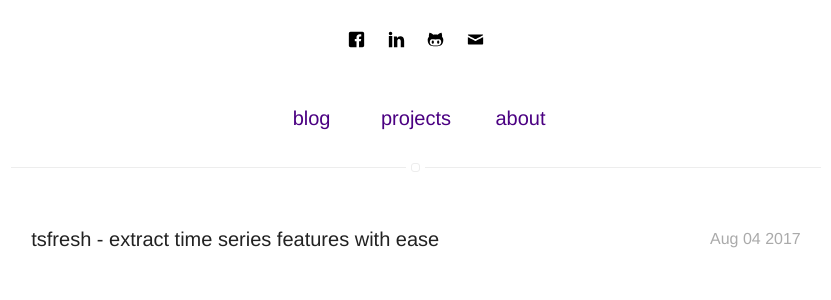
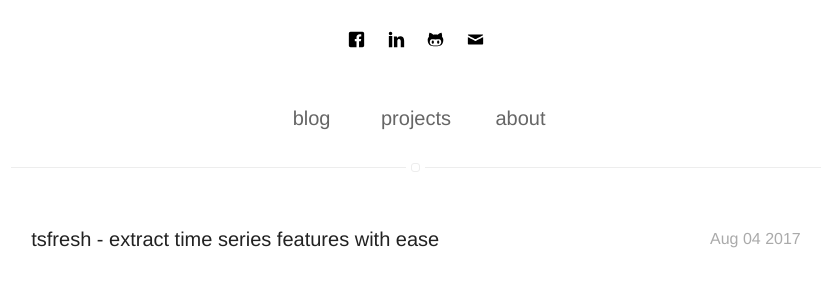
Before and after one commit to nils-braun/nils-braun.github.io, a Jekyll site: the page built from index.html, in a window 1280 px wide. Shown: the part 492-792 px from the top of the page, without its empty margins (224-1055 px from the left). Built offline with Jekyll 4.4.1, drawn with Linux system fonts in a browser that asks for light colours.

Commit message:
Small changes to layout

```diff
--- a/_includes/nav.html
+++ b/_includes/nav.html
@@ -2,6 +2,10 @@
     <ul class="list">
         {% if page.title != "Home" %}
             <li class="item">
+                <a class="link" href="{{ site.url }}/">home</a>
+            </li>
+        {% else %}
+            <li class="item selected">
                 <a class="link" href="{{ site.url }}/">home</a>
             </li>
         {% endif %}
@@ -9,6 +13,10 @@
         {% if site.blog == true %}
             {% if page.title != "Blog" %}
                 <li class="item">
+                    <a class="link" href="{{ site.url }}/blog">blog</a>
+                </li>
+            {% else %}
+                <li class="item selected">
                     <a class="link" href="{{ site.url }}/blog">blog</a>
                 </li>
             {% endif %}
@@ -19,6 +27,10 @@
                 <li class="item">
                     <a class="link" href="{{ site.url }}/projects">projects</a>
                 </li>
+            {% else %}
+                <li class="item selected">
+                    <a class="link" href="{{ site.url }}/projects">projects</a>
+                </li>
             {% endif %}
         {% endif %}
 
@@ -27,13 +39,11 @@
                 <li class="item">
                     <a class="link" href="{{ site.url }}/about">about</a>
                 </li>
+            {% else %}
+                <li class="item selected">
+                    <a class="link" href="{{ site.url }}/about">about</a>
+                </li>
             {% endif %}
-        {% endif %}
-
-        {% if site.resume == true %}
-            <li class="item">
-                <a class="link" href="{% if site.resume-external %}{{ site.resume-url }}{% else %}{{ site.url }}/{{ site.resume-url }}{% endif %}">résumé</a>
-            </li>
         {% endif %}
     </ul>
 </nav>
--- a/_sass/components/nav.sass
+++ b/_sass/components/nav.sass
@@ -14,6 +14,7 @@
             font-size: 1.4rem
             padding: 20px 10px
             text-decoration: none
+            color: $alpha
 
 .nav
     position: absolute
@@ -26,6 +27,10 @@
         > .item > .link
             font-size: 1.4rem
             padding: 20px 10px
+
+        > .selected > .link
+            color: $beta
+            font-weight: bold
 
 .nav-home
     margin-top: 40px
@@ -43,4 +48,7 @@
             width: 70px
 
             &:hover
-                color: $alpha
+                color: $beta
+
+        > .selected
+            display: none
```
